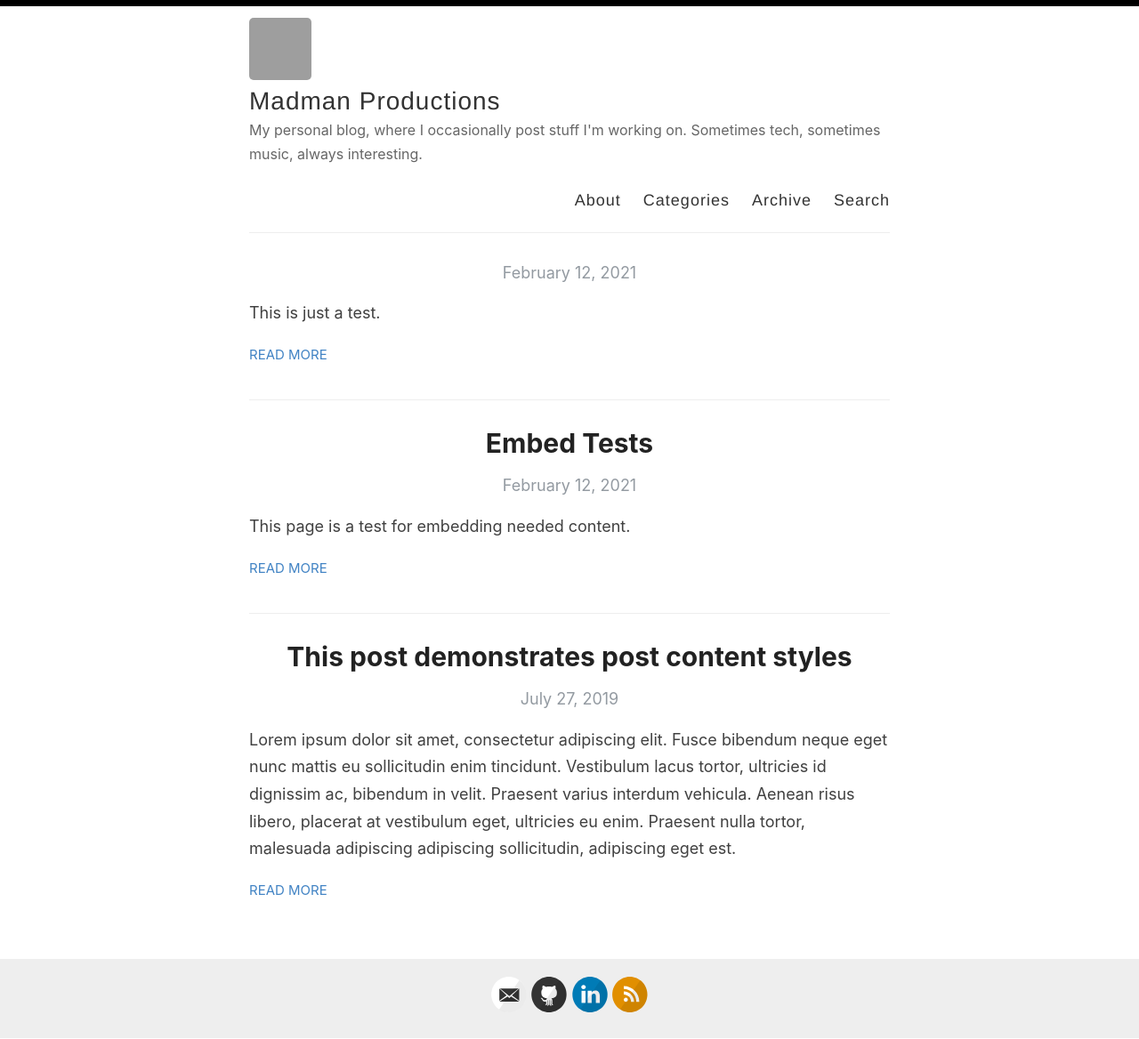
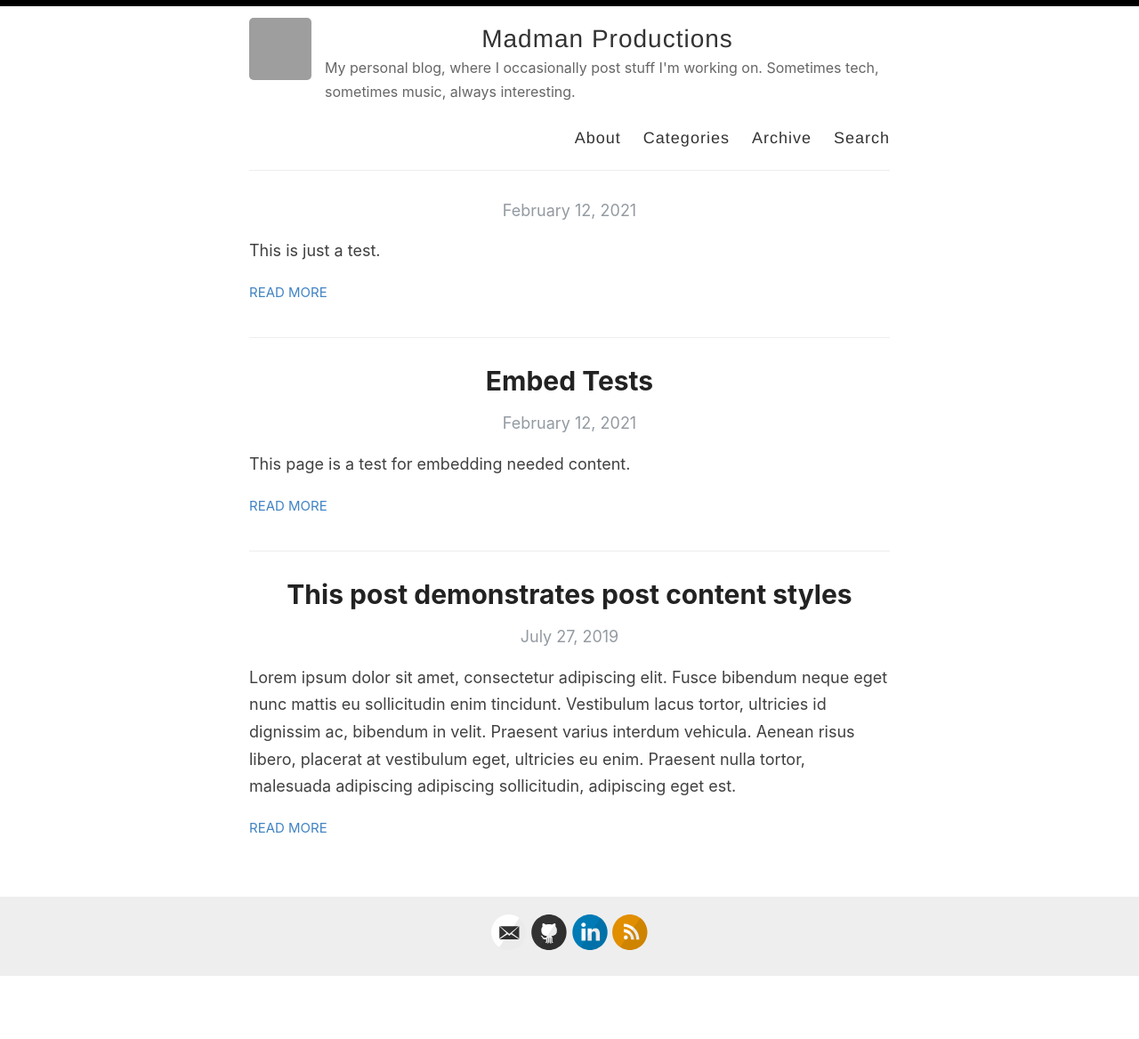
Before and after one commit to jpcranford/jpcranford.github.io, a Jekyll site: the page built from index.html, in a window 1280 px wide. Shown: the whole page at 89% size. Built offline with Jekyll 4.4.1, drawn with Linux system fonts in a browser that asks for light colours; the list of posts is cut into pages by our own code; after the commit the page ends 1098 px from its top, so only the background shows below that; grey boxes are pictures that could not be loaded.

Commit message:
Center icon and name

```diff
--- a/assets/style.scss
+++ b/assets/style.scss
@@ -295,13 +295,13 @@ p > img {
 }
 
 .site-info {
-  float: left;
+  // float: left;
 
-  @include mobile {
+  // @include mobile {
     float: none;
     display: block;
     margin: 0 auto;
-  }
+  // }
 }
 
 .site-name {
@@ -312,11 +312,11 @@ p > img {
   font-weight: 300;
   font-size: 28px;
   letter-spacing: 1px;
-  text-align: left;
+  // text-align: left;
 
-  @include mobile {
+  // @include mobile {
     text-align: center;
-  }
+  // }
 }
 
 .site-description {
```
